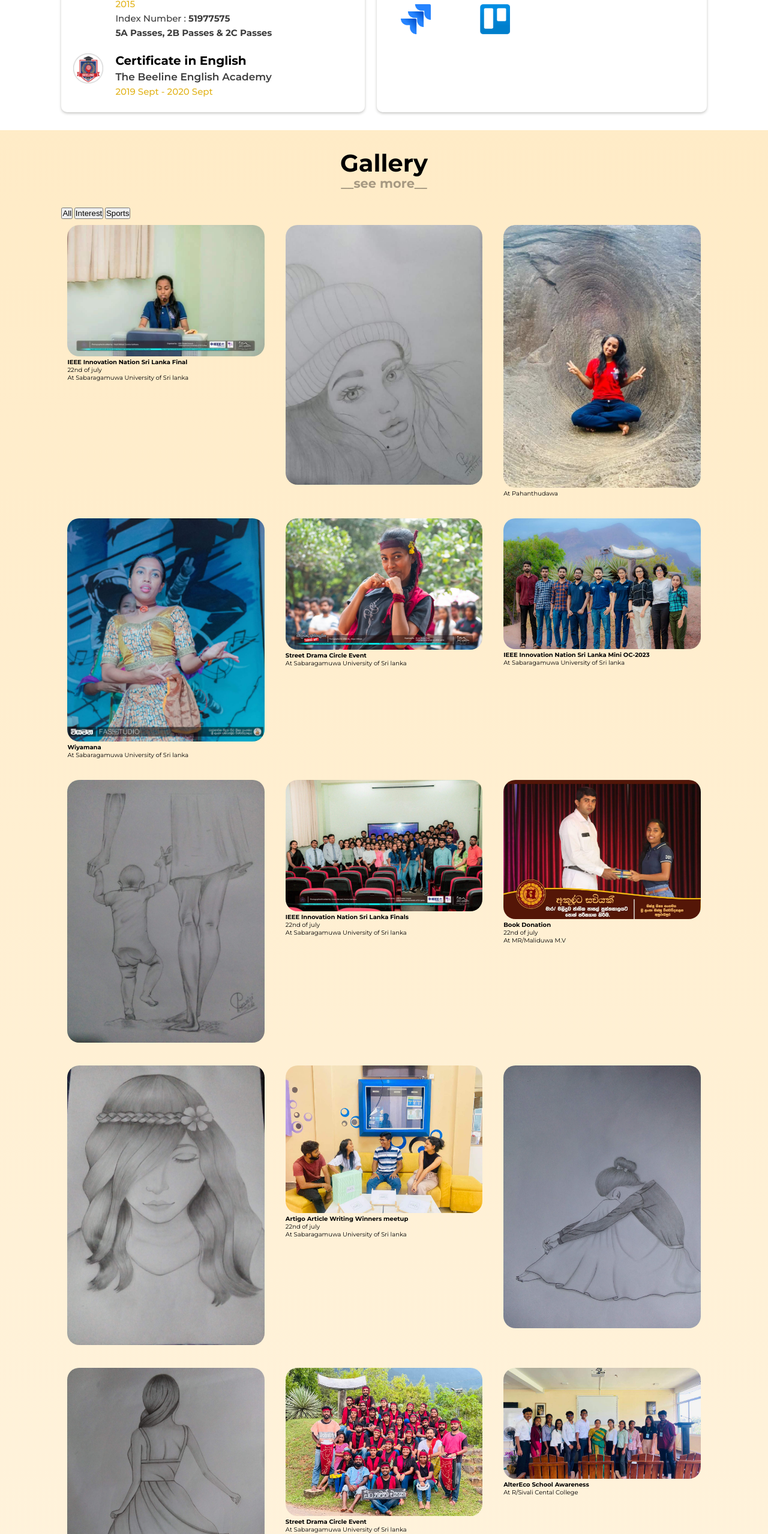
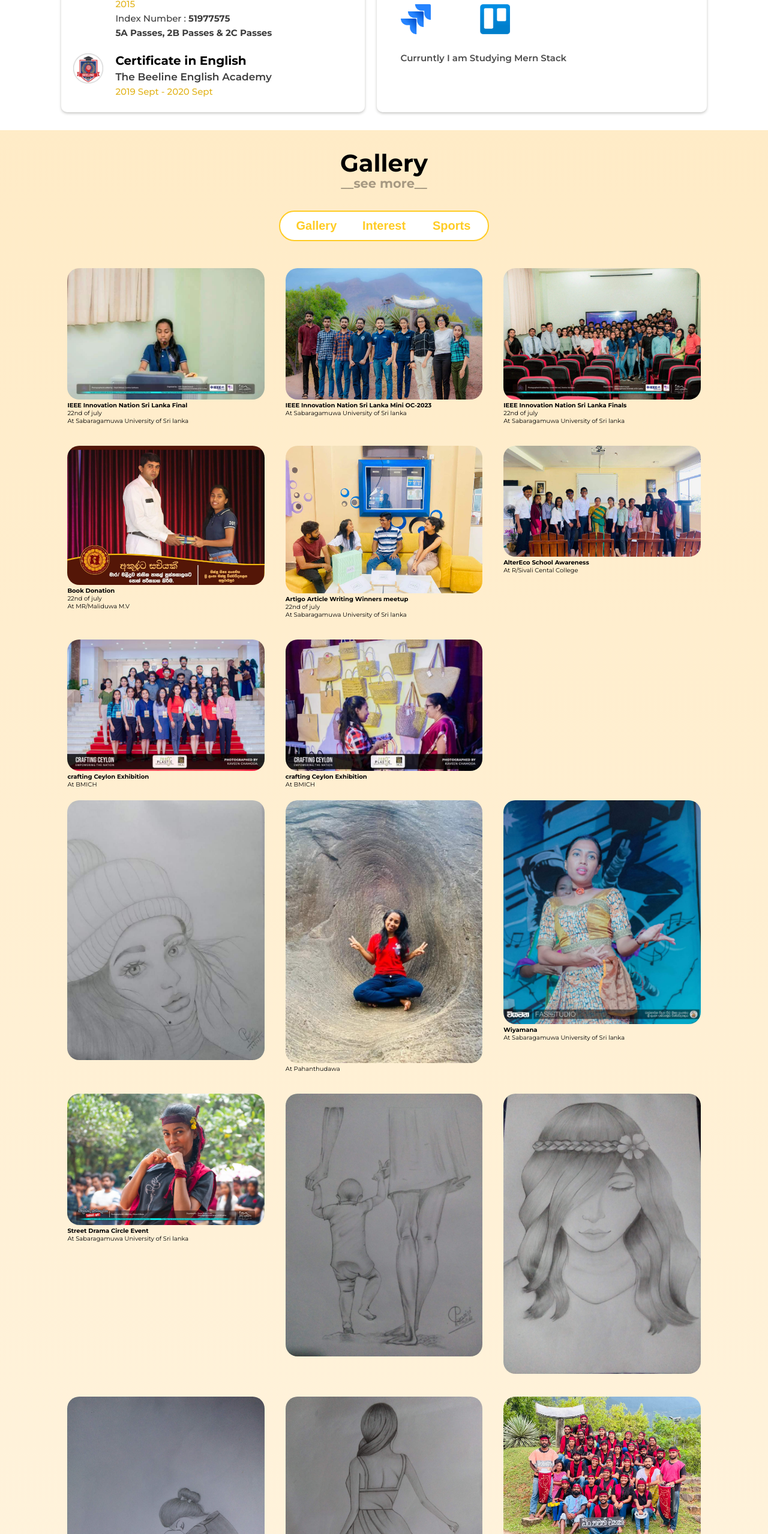
Before and after one commit to Punsisi-99/MyWebPortfolio, a plain HTML site: page index.html in a window 1280 px wide. Shown: the part 3042-5599 px from the top of the page at 60% size. Drawn offline with nearby package versions, Linux system fonts and the light colour scheme.

Commit message:
changed buttons of gallery

```diff
--- a/index.html
+++ b/index.html
@@ -281,6 +281,7 @@
                                      <img src="./Img/education/jira.png" alt="">
                                      <img src="./Img/education/Trello.png" alt="">
                                  </div>
+                                 <p>Curruntly I am Studying Mern Stack</p>
                              </div>
                         </div>
 
@@ -315,12 +316,88 @@
     <h3>__see more__</h3>
 
     <div class="gallery-btns">
-        <button class="btn mixitup-control-active" data-filter="all">All</button>
-        <button class="btn" data-filter=".interest">Interest</button>
-        <button class="btn" data-filter=".sport">Sports</button>
+        <button class="btn-01" onclick="galleryBtnClick()" class="btn active" data-filter=".all">Gallery</button>
+        <button class="btn-02" onclick="interestyBtnClick()" class="btn" data-filter=".interest">Interest</button>
+        <button class="btn-03" onclick="sportBtnClick()" class="btn" data-filter=".sport">Sports</button>
     </div>
 
-        <div class="interest interest">
+    <div class="gallery-container">
+        <div class="galleryItems">
+            <div class="gallery-box all ">
+                <div class="gallery-content">
+                    <img src="./Img/gallery/insloc.jpeg" alt="">
+                    <div class="gallery-layer">
+                        <h4>IEEE Innovation Nation Sri Lanka Final</h4>
+                        <p>22nd of july</p>
+                        <p>At Sabaragamuwa University of Sri lanka</p>
+                    </div>
+                </div>
+
+                <div class="gallery-content">
+                    <img src="./Img/gallery/insloc.jpg" alt="">
+                    <div class="gallery-layer">
+                        <h4>IEEE Innovation Nation Sri Lanka Mini OC-2023</h4>
+                        <p>At Sabaragamuwa University of Sri lanka</p>
+                    </div>
+                </div>
+
+                <div class="gallery-content">
+                    <img src="./Img/gallery/insloc2.jpeg" alt="">
+                    <div class="gallery-layer">
+                        <h4>IEEE Innovation Nation Sri Lanka Finals</h4>
+                        <p>22nd of july</p>
+                        <p>At Sabaragamuwa University of Sri lanka</p>
+                    </div>
+                </div>
+
+                <div class="gallery-content">
+                    <img src="./Img/gallery/image1.jpg" alt="">
+                    <div class="gallery-layer">
+                        <h4>Book Donation</h4>
+                        <p>22nd of july</p>
+                        <p>At MR/Maliduwa M.V</p>
+                    </div>
+                </div>
+
+                <div class="gallery-content">
+                    <img src="./Img/gallery/artigoOc.jpg" alt="">
+                    <div class="gallery-layer">
+                        <h4>Artigo Article Writing Winners meetup</h4>
+                        <p>22nd of july</p>
+                        <p>At Sabaragamuwa University of Sri lanka</p>
+                    </div>
+                </div>
+
+                <div class="gallery-content">
+                    <img src="./Img/gallery/altereco.jpg" alt="">
+                    <div class="gallery-layer">
+                        <h4>AlterEco School Awareness </h4>
+                        <p>At R/Sivali Cental College</p>
+                    </div>
+                </div>
+
+                <div class="gallery-content">
+                    <img src="./Img/gallery/bmi.jpg" alt="">
+                    <div class="gallery-layer">
+                        <h4>crafting Ceylon Exhibition</h4>
+                        <p>At BMICH</p>
+                    </div>
+                </div>
+
+                <div class="gallery-content">
+                    <img src="./Img/gallery/bmi3.jpg" alt="">
+                    <div class="gallery-layer">
+                        <h4>crafting Ceylon Exhibition</h4>
+                        <p>At BMICH</p>
+                    </div>
+                </div>
+
+            </div>
+        </div>
+
+        <div class="personInterese">
+            <div class="interestItem">
+                <div class="interesrt-card interest">
                     <div class="interest-content">
                         <h4>AI/ML</h4>
                         <h4>Robotic</h4>
@@ -333,36 +410,19 @@
                         <h4>Reading Books</h4>
                         <h4>Look at trees</h4>
                     </div>
-        </div>
 
-        <div class="gallery-container">
-        <div class="gallery-box mix">
-            <div class="gallery-content">
-                <img src="./Img/gallery/insloc.jpeg" alt="">
-                <div class="gallery-layer">
-                    <h4>IEEE Innovation Nation Sri Lanka Final</h4>
-                    <p>22nd of july</p>
-                    <p>At Sabaragamuwa University of Sri lanka</p>
-                </div>
-            </div>
-        </div>
-
-        <div class="gallery-box mix interest">
+                <div class="interest-box">
                     <div class="gallery-content">
                         <img src="./Img/gallery/art11.jpg" alt="">
                     </div>
-        </div>
 
-        <div class="gallery-box mix interest">
                     <div class="gallery-content">
                         <img src="./Img/gallery/travel.jpg" alt="">
                         <div class="gallery-layer">
                             <p>At Pahanthudawa</p>
                         </div>
                     </div>
-        </div>
 
-        <div class="gallery-box mix interest">
                     <div class="gallery-content">
                         <img src="./Img/gallery/dance1.jpg" alt="">
                         <div class="gallery-layer">
@@ -370,9 +430,7 @@
                             <p>At Sabaragamuwa University of Sri lanka</p>
                         </div>
                     </div>
-        </div>
 
-        <div class="gallery-box mix interest">
                     <div class="gallery-content">
                         <img src="./Img/gallery/drama1.jpg" alt="">
                         <div class="gallery-layer">
@@ -380,76 +438,23 @@
                             <p>At Sabaragamuwa University of Sri lanka</p>
                         </div>
                     </div>
-        </div>
 
-        <div class="gallery-box mix">
-            <div class="gallery-content">
-                <img src="./Img/gallery/insloc.jpg" alt="">
-                <div class="gallery-layer">
-                    <h4>IEEE Innovation Nation Sri Lanka Mini OC-2023</h4>
-                    <p>At Sabaragamuwa University of Sri lanka</p>
-                </div>
-            </div>
-        </div>
-
-        <div class="gallery-box mix interest">
                     <div class="gallery-content">
                         <img src="./Img/gallery/art4.jpg" alt="">
                     </div>
-        </div>
 
-        <div class="gallery-box mix">
-            <div class="gallery-content">
-                <img src="./Img/gallery/insloc2.jpeg" alt="">
-                <div class="gallery-layer">
-                    <h4>IEEE Innovation Nation Sri Lanka Finals</h4>
-                    <p>22nd of july</p>
-                    <p>At Sabaragamuwa University of Sri lanka</p>
-                </div>
-            </div>
-        </div>
-
-        <div class="gallery-box mix">
-            <div class="gallery-content">
-                <img src="./Img/gallery/image1.jpg" alt="">
-                <div class="gallery-layer">
-                    <h4>Book Donation</h4>
-                    <p>22nd of july</p>
-                    <p>At MR/Maliduwa M.V</p>
-                </div>
-            </div>
-        </div>
-
-        <div class="gallery-box mix interest">
                     <div class="gallery-content">
                         <img src="./Img/gallery/art2.jpg" alt="">
                     </div>
-        </div>
 
-        <div class="gallery-box mix">
-            <div class="gallery-content">
-                <img src="./Img/gallery/artigoOc.jpg" alt="">
-                <div class="gallery-layer">
-                    <h4>Artigo Article Writing Winners meetup</h4>
-                    <p>22nd of july</p>
-                    <p>At Sabaragamuwa University of Sri lanka</p>
-                </div>
-            </div>
-        </div>
-
-        <div class="gallery-box mix interest">
                     <div class="gallery-content">
                         <img src="./Img/gallery/art7.jpg" alt="">
                     </div>
-        </div>
 
-        <div class="gallery-box mix interest">
                     <div class="gallery-content">
                         <img src="./Img/gallery/art8.jpg" alt="">
                     </div>
-        </div>
 
-        <div class="gallery-box mix interest">
                     <div class="gallery-content">
                         <img src="./Img/gallery/drama2.jpg" alt="">
                         <div class="gallery-layer">
@@ -457,20 +462,7 @@
                             <p>At Sabaragamuwa University of Sri lanka</p>
                         </div>
                     </div>
-        </div>
 
-        <div class="gallery-box mix">
-            <div class="gallery-content">
-                <img src="./Img/gallery/altereco.jpg" alt="">
-                <div class="gallery-layer">
-                    <h4>AlterEco School Awareness </h4>
-                    <p>At R/Sivali Cental College</p>
-                </div>
-            </div>
-        </div>
-
-
-        <div class="gallery-box mix interest">
                     <div class="gallery-content">
                         <img src="./Img/gallery/drama3.jpg" alt="">
                         <div class="gallery-layer">
@@ -478,34 +470,18 @@
                             <p>At Sabaragamuwa University of Sri lanka</p>
                         </div>
                     </div>
-        </div>
 
-        <div class="gallery-box mix interest">
                     <div class="gallery-content">
                         <img src="./Img/gallery/art6.jpg" alt="">
                     </div>
-        </div>
 
-        <div class="gallery-box mix interest">
                     <div class="gallery-content">
                         <img src="./Img/gallery/travel4.jpg" alt="">
                         <div class="gallery-layer">
                             <p>At Samanalawewa Dam</p>
                         </div>
                     </div>
-        </div>
 
-        <div class="gallery-box mix">
-            <div class="gallery-content">
-                <img src="./Img/gallery/bmi.jpg" alt="">
-                <div class="gallery-layer">
-                    <h4>crafting Ceylon Exhibition</h4>
-                    <p>At BMICH</p>
-                </div>
-            </div>
-        </div>
-
-        <div class="gallery-box mix interest">
                     <div class="gallery-content">
                         <img src="./Img/gallery/dance2.jpg" alt="">
                         <div class="gallery-layer">
@@ -513,47 +489,34 @@
                             <p>At Sabaragamuwa University of Sri lanka</p>
                         </div>
                     </div>
-        </div>
 
-        <div class="gallery-box mix interest">
                     <div class="gallery-content">
                         <img src="./Img/gallery/art3.jpg" alt="">
                     </div>
-        </div>
 
-        <div class="gallery-box mix interest">
                     <div class="gallery-content">
                         <img src="./Img/gallery/art10.jpg" alt="">
                     </div>
-        </div>
 
-        <div class="gallery-box mix">
-            <div class="gallery-content">
-                <img src="./Img/gallery/bmi3.jpg" alt="">
-                <div class="gallery-layer">
-                    <h4>crafting Ceylon Exhibition</h4>
-                    <p>At BMICH</p>
-                </div>
-            </div>
-        </div>
-
-        <div class="gallery-box mix interest">
                     <div class="gallery-content">
                         <img src="./Img/gallery/art9.jpg" alt="">
                     </div>
-        </div>
 
-        <div class="gallery-box mix interest">
                     <div class="gallery-content">
                         <img src="./Img/gallery/travel3.jpg" alt="">
                         <div class="gallery-layer">
                             <p>At Idalgasinna</p>
                         </div>
                     </div>
+
+                </div>
+                </div>
+            </div>
         </div>
 
-        <div class="gallery-box sport">
-            <div class="sport-content">
+        <div class="sport-box">
+            <div class="sportItem">
+                <div class="sport-content sport">
                     <div class="sport-box">
                         <h3>Playing Karate</h3>
                         <p>2022-Present</p>
@@ -570,6 +533,7 @@
                     </div>
                 </div>
             </div>
+        </div>
 
     </div>
 
--- a/style.css
+++ b/style.css
@@ -618,6 +618,13 @@ section{
     display: block;
 }
 
+.tools p{
+    font-size: 1.5rem;
+    padding: 30px 0 0 10px;
+    font-weight: 600;
+    color: #4b4b4b;
+}
+
 .tool-box{
     display: grid;
     grid-template-columns: repeat(4, 1fr);
@@ -682,7 +689,46 @@ section{
     margin-bottom: 3rem;
 }
 
+.gallery .gallery-btns{
+    text-align: center;
+    margin-bottom: 3rem;
+    width: 350px;
+    margin: 35px auto;
+    border: 2px solid #ffcc24;
+    position: relative;
+    border-radius: 30px;
+    background-color: rgb(255, 255, 255);
+}
+
+.gallery-btns button{
+    position: relative;
+    color: #ffcc24;
+    background: transparent;
+    border: none;
+    width: 110px;
+    font-size: 2rem;
+    border-radius: 25px;
+    padding: 12px;
+    font-weight: 600;
+    cursor: pointer;
+    transition: all .5s ease;
+    left: 0;
+    top: 0;
+}
+
+.gallery-btns button:hover, .gallery-btns button.active{
+    color: rgb(0, 0, 0);
+    background-color: #ffcc24 ;
+}
+
+
+
+
 .gallery-container{
+    height: 100%;
+}
+
+.gallery-box, .interest-box, .sport-box{
     display: grid;
     grid-template-columns: repeat(3, .5fr);
     align-items: center;
@@ -711,11 +757,11 @@ section{
 }
 
 .gallery-content{
-
+    height: 100%;
     padding: 10px;
 }
 
-.gallery-box img{
+.gallery-content img{
     width: 100%;
     border-radius: 2rem;
 
```
Also changed, not shown: script.js (+36 -0 lines). Lines whose indentation alone changed are shown as unchanged.
